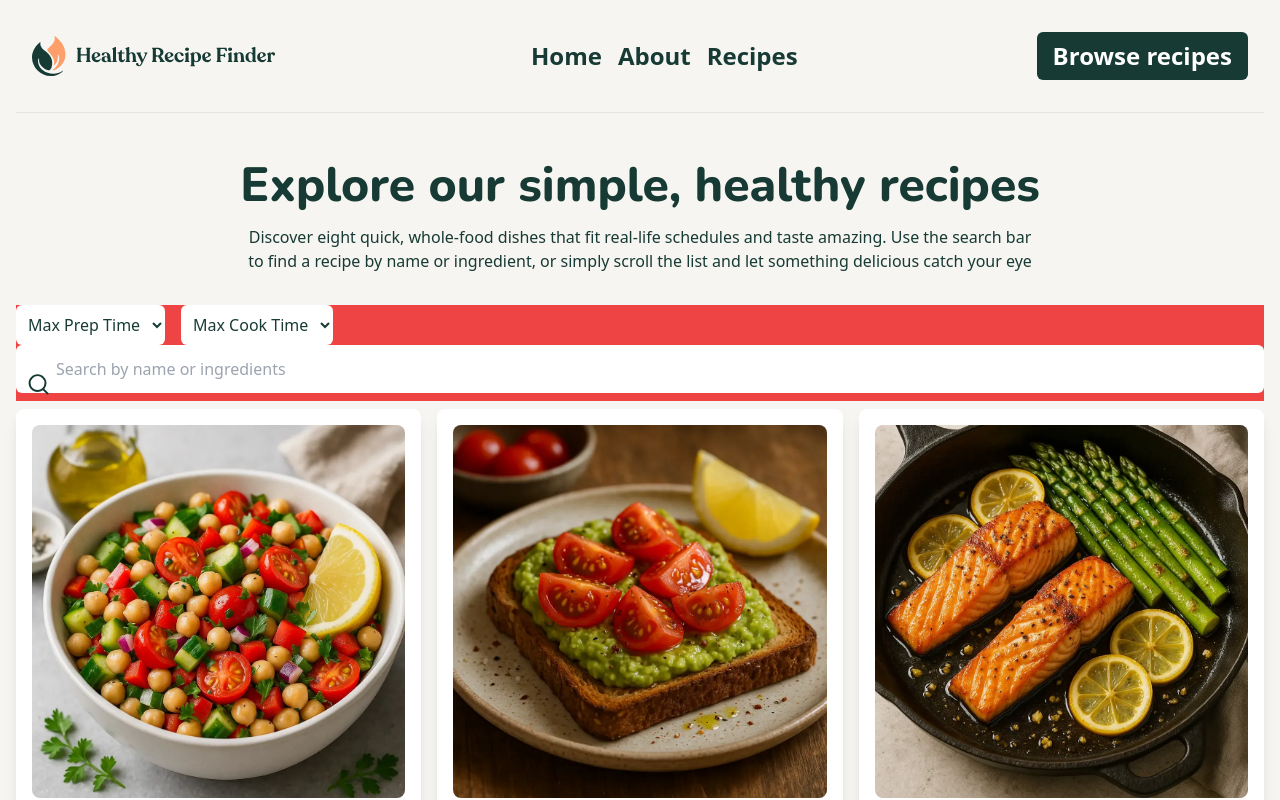
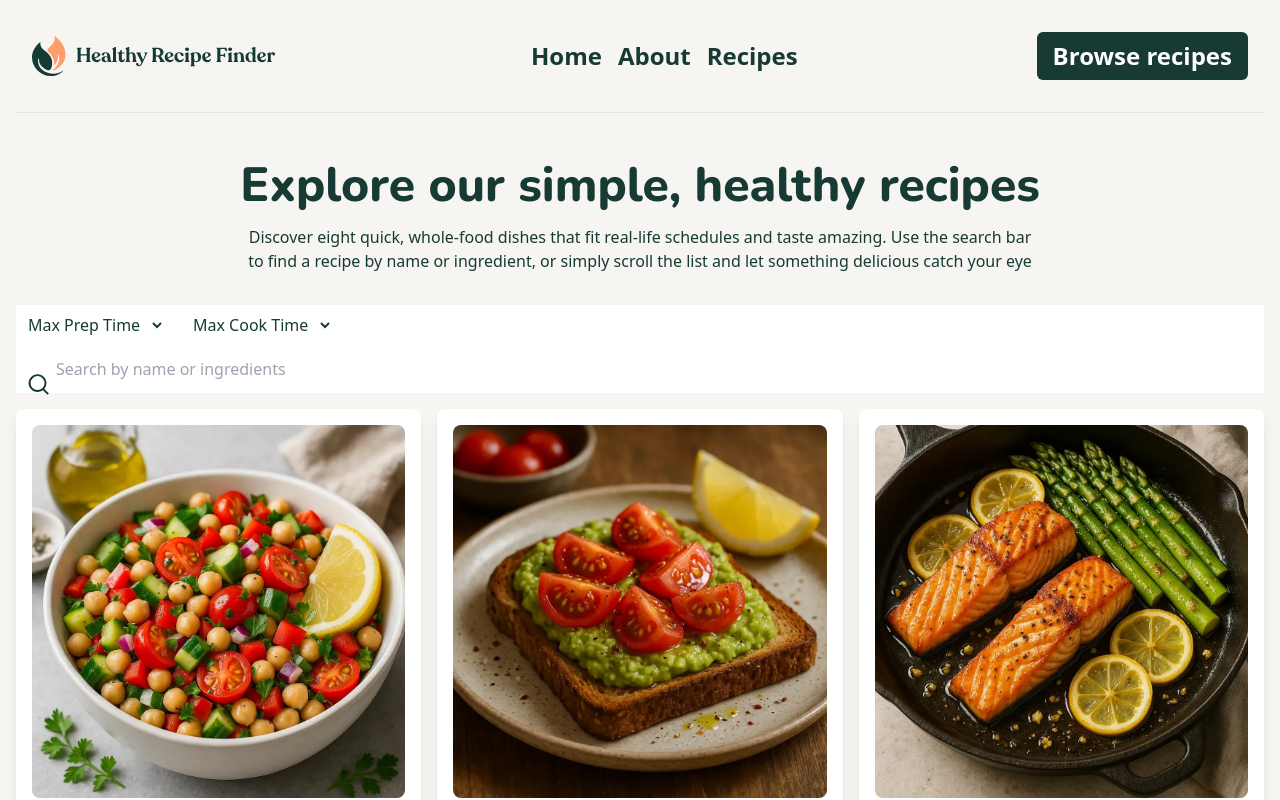
Before and after one commit to seijasm1992/recipes-finder, a React (Create React App) app: page /recipes in a window 1280 px wide. Shown: the top 800 px of the page. Built offline with nearby package versions, Linux system fonts and the light colour scheme.

Commit message:
fixed color

```diff
--- a/src/filters.js
+++ b/src/filters.js
@@ -58,8 +58,8 @@
     const uniqueCookTimes = [...new Set(recetas.map(receta => receta.cookMinutes))].sort((a, b) => a - b);
 
     return (
-        <div className='flex flex-col flex-wrap md:flex-row items-center  w-full mb-2 container mx-auto bg-red-500'>
-            <div className='  w-full mb-2'>
+        <div className='flex flex-col flex-wrap md:flex-row items-center  w-full mb-2 container mx-auto '>
+            <div className='  w-full mb-2 bg-white'>
                 <div className='flex flex-col md:flex-row gap-4'>
                     <select
                         value={prepMinutes}
```
